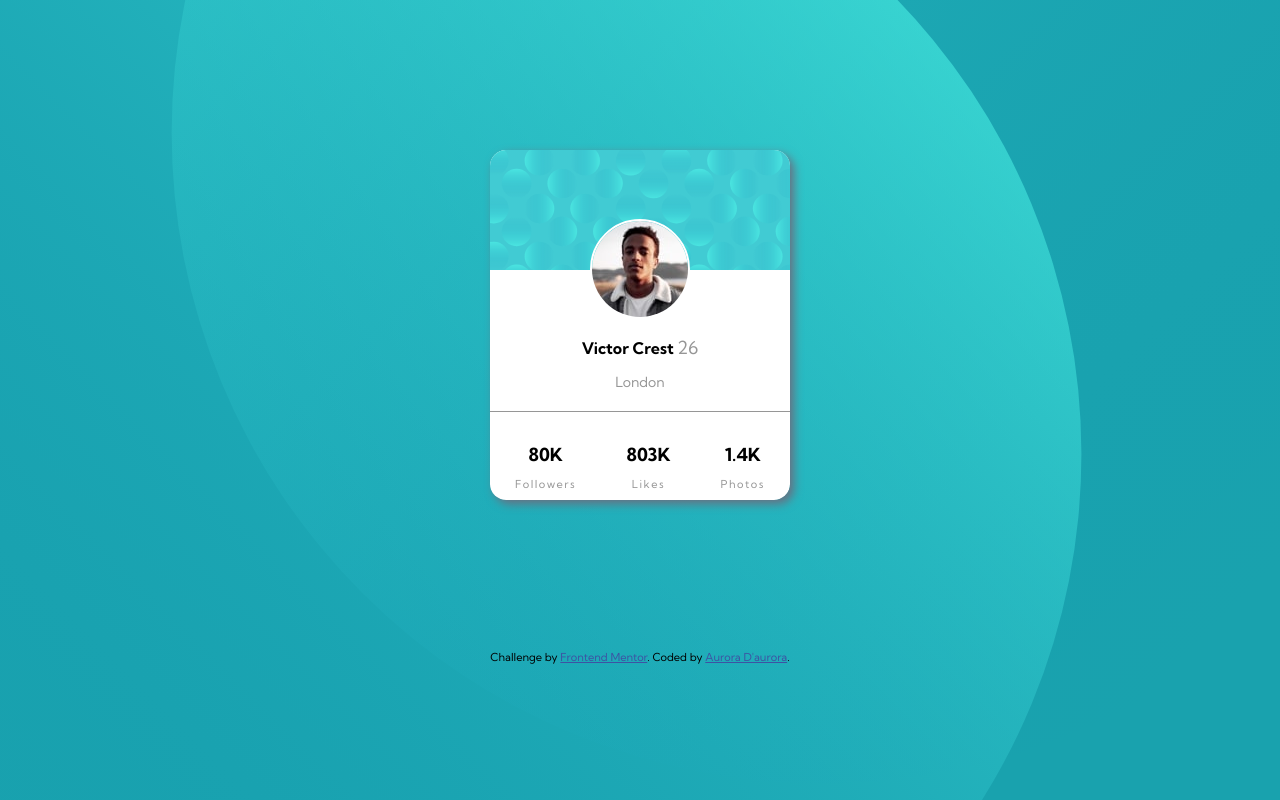
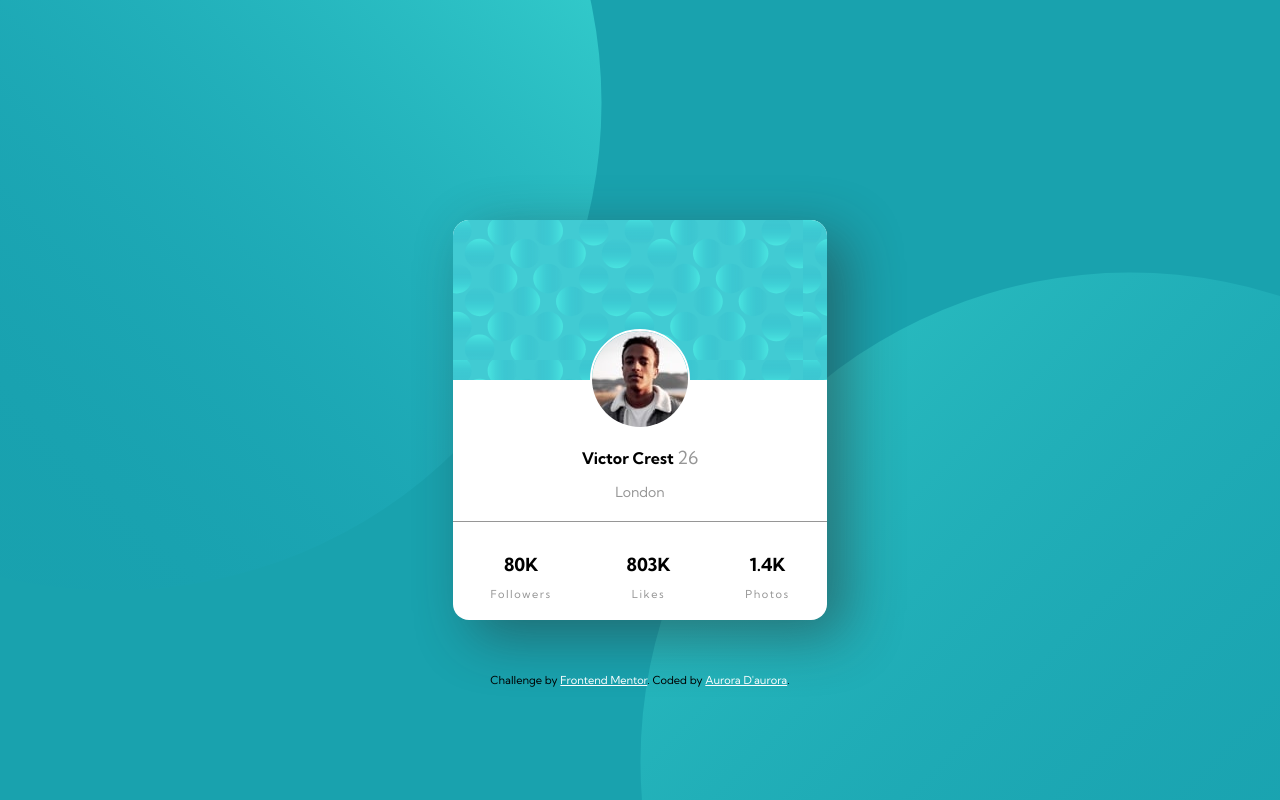
Before and after one commit to webgal-ada/profileCardChallenge, a plain HTML site: page index.html in a window 1280 px wide. Drawn offline with Linux system fonts and the light colour scheme.

Commit message:
background in position

```diff
--- a/index.html
+++ b/index.html
@@ -26,13 +26,13 @@
         text-align: center;
       }
       .attribution a {
-        color: hsl(228, 45%, 44%);
+        color: #fff;
       }
     </style>
   </head>
   <body>
-    <div class="container">
-      <div id="card">
+    <div id="container">
+      <div class="card">
         <div class="half"></div>
         <div class="lowerHalf">
           <img src="images/image-victor.jpg" />
--- a/styles.css
+++ b/styles.css
@@ -11,34 +11,35 @@
   margin: 0;
   box-sizing: border-box;
 }
+html {
+  font-family: "Kumbh Sans", sans-serif;
+}
 body {
   background-color: var(--darkCyan);
   background-image: url("images/bg-pattern-top.svg"),
     url("images/bg-pattern-bottom.svg");
-  background-position: top -200px left -224px, bottom -112px right -197px;
+  background-position: bottom 13vh right 53vw, top 34vh left 50vw;
   background-repeat: no-repeat;
-  background-size: 102%;
 }
-html {
-  font-family: "Kumbh Sans", sans-serif;
-}
-#card {
-  height: 350px;
-  border-radius: 16px;
-  box-shadow: 4px 4px 10px var(--darkGrayishBlue);
-}
+
 .half {
   border-top-left-radius: 16px;
   border-top-right-radius: 16px;
   background-image: url("images/bg-pattern-card.svg");
-  height: 120px;
+  height: 160px;
 }
-.container {
+
+div.card {
+  max-width: 374px;
+  max-height: 400px;
+  margin: 220px auto 53px;
+  width: 90%;
+}
+.card {
   background-color: #fff;
-  margin: 150px auto;
   text-align: center;
   border-radius: 16px;
-  max-width: 300px;
+  box-shadow: 19px 16px 55px #2b2b2b78;
 }
 
 .lowerHalf {
@@ -79,14 +80,14 @@ img {
   position: relative;
   top: -20px;
 }
+a {
+  color: #fff;
+}
 @media screen and (min-width: 480px) {
-  #card {
-    margin-top: 15%;
-    max-width: 300px;
+  body {
+  }
+  #container {
+    width: 90%;
+    width: auto;
   }
 }
-@media screen and (min-width: 580px) {
-  #card {
-    max-width: 300px;
-  }
-}
```
